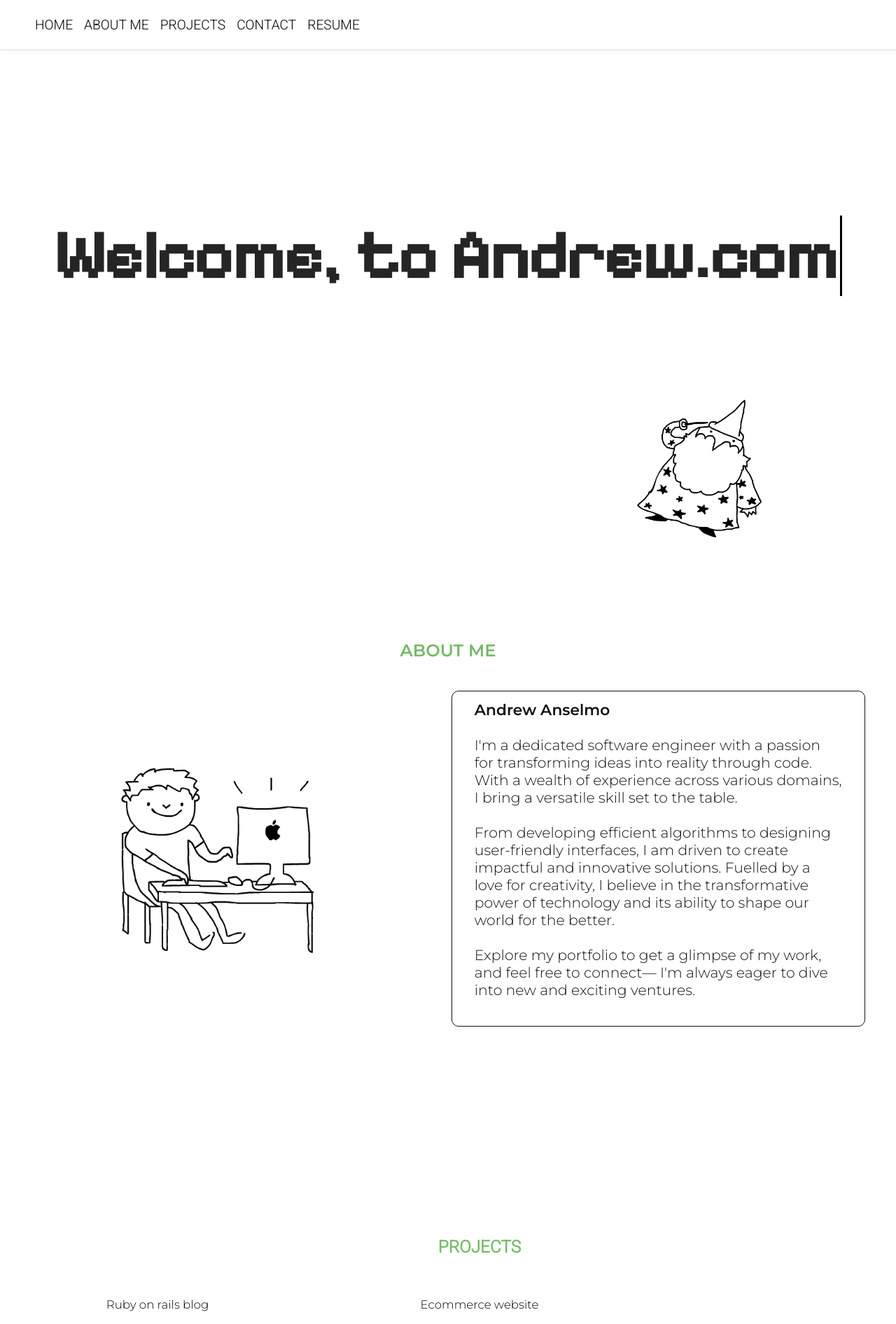
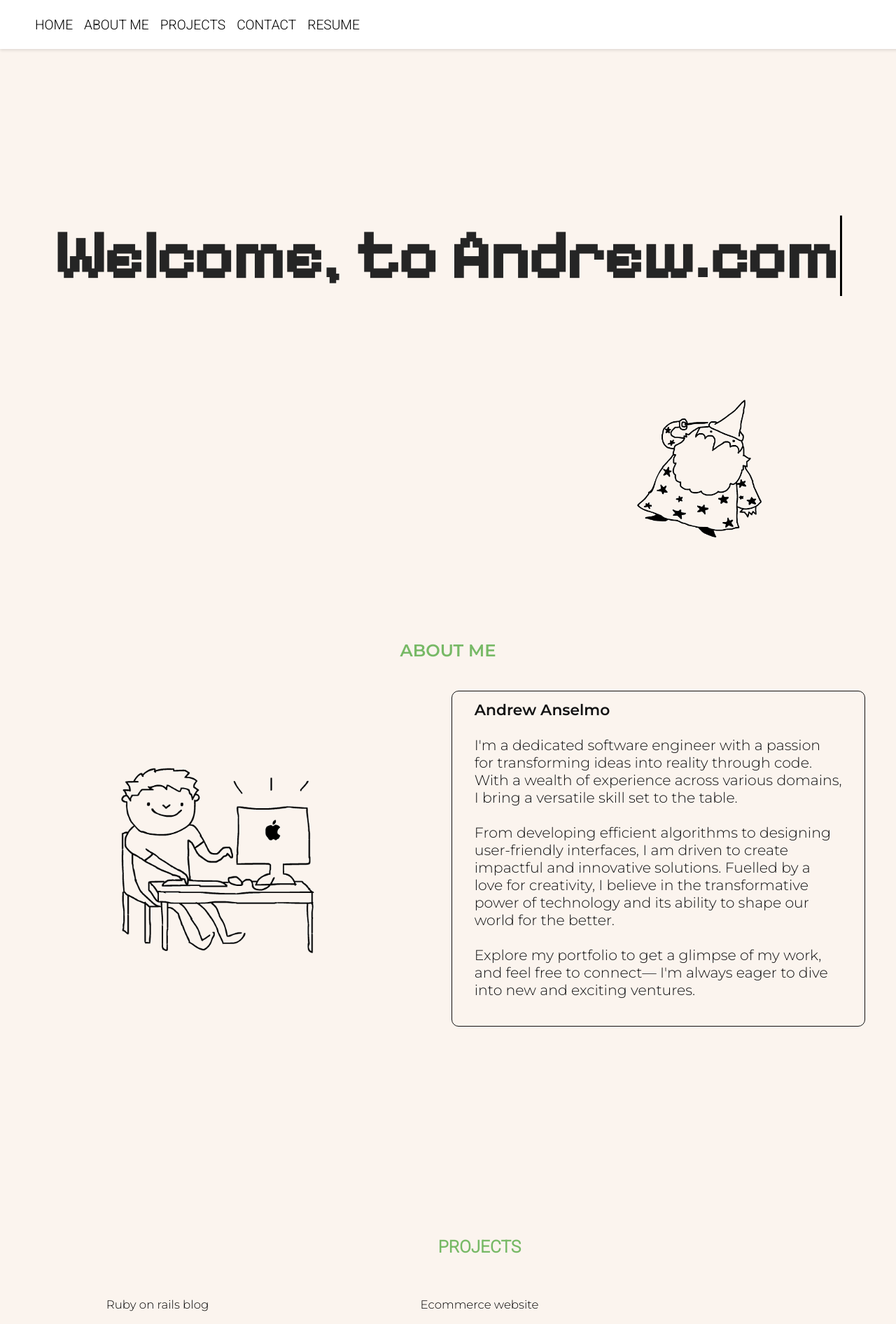
Before and after one commit to andrewanselmo/Andrew-Site, a React (Vite) app: page / in a window 1280 px wide. Shown: the top 1892 px of the page at 70% size. Built offline with nearby package versions, Linux system fonts and the light colour scheme.

Commit message:
2nd project

```diff
--- a/src/components/Content.css
+++ b/src/components/Content.css
@@ -23,7 +23,7 @@ body {
     padding-top: 200px;
     /* background-color: rgba(175, 230, 173, 0.254); */
     /* background-image: linear-gradient(red, rgb(255, 255, 0)); */
-    /* background-color: rgba(245, 227, 211, 0.394); */
+    background-color: rgba(245, 227, 211, 0.394);
 
 
 
@@ -77,7 +77,7 @@ body {
 
 #about-nav-tracker{
     height:10px;
-    /* background-color: rgba(245, 227, 211, 0.394); */
+    background-color: rgba(245, 227, 211, 0.394);
 }
 
 #about{
@@ -86,7 +86,7 @@ body {
     gap: 10px;
     grid-template-rows: 0.5fr 0.5fr;
 
-    /* background-color: rgba(245, 227, 211, 0.394); */
+    background-color: rgba(245, 227, 211, 0.394);
 
 
 
@@ -168,7 +168,7 @@ body {
 
 #projects-nav-tracker{
     height:85px;
-    /* background-color: rgba(245, 227, 211, 0.394); */
+    background-color: rgba(245, 227, 211, 0.394);
 }
 
 #projects{
@@ -177,7 +177,7 @@ body {
     grid-template-rows: 0.2fr 5fr 7fr;
     gap: 10px;
     /* background-color: rgba(247, 245, 234, 0.837) */
-    /* background-color: rgba(245, 227, 211, 0.394); */
+    background-color: rgba(245, 227, 211, 0.394);
 
 
 }
```
